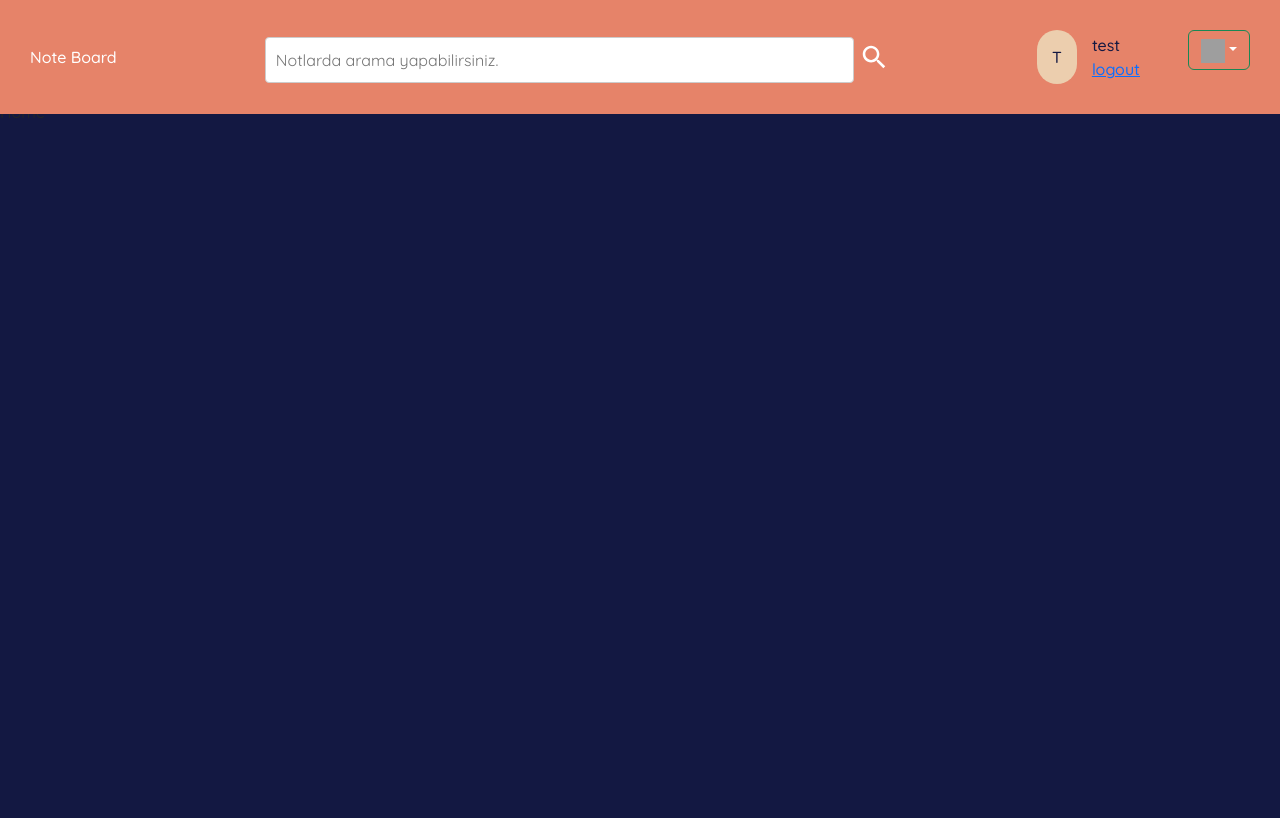
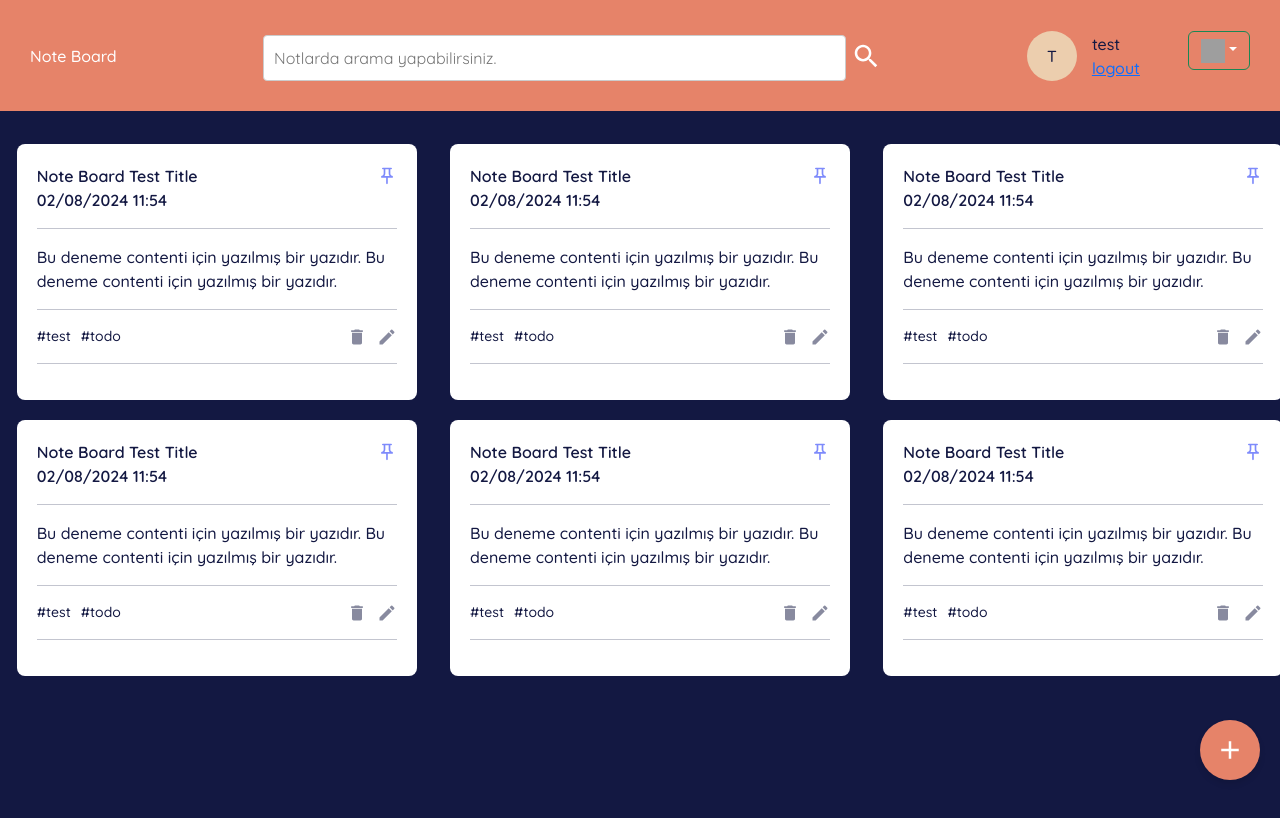
Before and after one commit to aliergul/note-board-app, a React (Create React App) app in the folder frontend/: page /dashboard in a window 1280 px wide. Shown: the top 818 px of the page. Built offline with nearby package versions, Linux system fonts and the light colour scheme; grey boxes are pictures that could not be loaded.

Commit message:
basic dashboard design for start

```diff
--- a/frontend/package.json
+++ b/frontend/package.json
@@ -8,6 +8,7 @@
     "@testing-library/user-event": "^13.5.0",
     "bootstrap": "^5.3.3",
     "i18next": "^23.12.2",
+    "moment": "^2.30.1",
     "react": "^18.3.1",
     "react-bootstrap": "^2.10.4",
     "react-dom": "^18.3.1",
--- /dev/null
+++ b/frontend/src/components/NoteCard.js
@@ -0,0 +1,54 @@
+import moment from "moment";
+import React from "react";
+// import { useTranslation } from "react-i18next";
+import { MdDelete, MdEdit, MdOutlinePushPin } from "react-icons/md";
+
+const NoteCard = ({
+  title,
+  date,
+  content,
+  tags,
+  isPinned,
+  handlePinNote,
+  handleEdit,
+  handleDelete,
+}) => {
+  //   const { t } = useTranslation();
+
+  return (
+    <div className="dashboard-container">
+      <div className="dashboard-item">
+        <div className="dashboard-item-header">
+          <div className="dashboard-header-content">
+            <span>{title}</span>
+            <MdOutlinePushPin
+              size={20}
+              className="pin-button"
+              color={`${isPinned ? "#0019F8" : "#131842"}`}
+            />
+          </div>
+          <span>{moment(date * 1000).format("DD/MM/YYYY HH:mm")}</span>
+        </div>
+        <hr />
+        <p>{content}</p>
+        <hr />
+
+        <div className="dashboard-item-footer">
+          <div className="tags">
+            {tags.map((tag, i) => (
+              <span key={i}>#{tag}</span>
+            ))}
+          </div>
+          <div className="footer-buttons">
+            <MdDelete size={20} />
+            <MdEdit size={20} />
+          </div>
+        </div>
+
+        <hr />
+      </div>
+    </div>
+  );
+};
+
+export default NoteCard;
--- a/frontend/src/pages/Home/Home.js
+++ b/frontend/src/pages/Home/Home.js
@@ -1,7 +1,77 @@
 import React from "react";
+import NoteCard from "../../components/NoteCard";
+import { MdAdd } from "react-icons/md";
 
 const Home = () => {
-  return <div>Home</div>;
+  return (
+    <>
+      <div className="dashboard-content">
+        <NoteCard
+          title="Note Board Test Title"
+          date={1722599696}
+          content="Bu deneme contenti için yazılmış bir yazıdır. Bu deneme contenti için yazılmış bir yazıdır."
+          tags={["test", "todo"]}
+          isPinned={true}
+          handlePinNote={() => {}}
+          handleEdit={() => {}}
+          handleDelete={() => {}}
+        />
+        <NoteCard
+          title="Note Board Test Title"
+          date={1722599696}
+          content="Bu deneme contenti için yazılmış bir yazıdır. Bu deneme contenti için yazılmış bir yazıdır."
+          tags={["test", "todo"]}
+          isPinned={true}
+          handlePinNote={() => {}}
+          handleEdit={() => {}}
+          handleDelete={() => {}}
+        />
+        <NoteCard
+          title="Note Board Test Title"
+          date={1722599696}
+          content="Bu deneme contenti için yazılmış bir yazıdır. Bu deneme contenti için yazılmış bir yazıdır."
+          tags={["test", "todo"]}
+          isPinned={true}
+          handlePinNote={() => {}}
+          handleEdit={() => {}}
+          handleDelete={() => {}}
+        />
+        <NoteCard
+          title="Note Board Test Title"
+          date={1722599696}
+          content="Bu deneme contenti için yazılmış bir yazıdır. Bu deneme contenti için yazılmış bir yazıdır."
+          tags={["test", "todo"]}
+          isPinned={true}
+          handlePinNote={() => {}}
+          handleEdit={() => {}}
+          handleDelete={() => {}}
+        />
+        <NoteCard
+          title="Note Board Test Title"
+          date={1722599696}
+          content="Bu deneme contenti için yazılmış bir yazıdır. Bu deneme contenti için yazılmış bir yazıdır."
+          tags={["test", "todo"]}
+          isPinned={true}
+          handlePinNote={() => {}}
+          handleEdit={() => {}}
+          handleDelete={() => {}}
+        />
+        <NoteCard
+          title="Note Board Test Title"
+          date={1722599696}
+          content="Bu deneme contenti için yazılmış bir yazıdır. Bu deneme contenti için yazılmış bir yazıdır."
+          tags={["test", "todo"]}
+          isPinned={true}
+          handlePinNote={() => {}}
+          handleEdit={() => {}}
+          handleDelete={() => {}}
+        />
+      </div>
+      <div className="dashboard-content-add">
+        <MdAdd size={30} />
+      </div>
+    </>
+  );
 };
 
 export default Home;
--- a/frontend/src/styles/main.css
+++ b/frontend/src/styles/main.css
@@ -41,7 +41,7 @@ html,
 
 /* Main content area */
 .content {
-  margin-top: 100px; /* Header yüksekliği kadar boşluk bırak */
+  margin-top: 114px;
 }
 
 /* Login-SignUp Form */
@@ -49,7 +49,7 @@ html,
   display: flex;
   justify-content: center;
   align-items: center;
-  height: calc(100vh - 160px); /* Header yüksekliği ve padding düşülmüş hali */
+  height: calc(100vh - 160px);
 }
 
 .login-form {
@@ -147,7 +147,9 @@ html,
   align-items: center;
   justify-content: center;
   background-color: #ecceae;
-  border-radius: 9999px;
+  border-radius: 50%;
+  width: 50px;
+  height: 50px;
   padding: 15px;
   color: #131842;
 }
@@ -186,3 +188,117 @@ html,
   cursor: pointer;
   border: none;
 }
+
+/* Dashboard */
+.dashboard-content {
+  display: flex;
+  align-items: start;
+  justify-content: space-around;
+  flex-wrap: wrap;
+  gap: 20px;
+  padding: 20px 0 0 0;
+}
+
+.dashboard-content-add {
+  position: fixed;
+  bottom: 20px;
+  right: 20px;
+  display: flex;
+  justify-content: center;
+  align-items: center;
+  width: 60px;
+  height: 60px;
+  background-color: #e68369;
+  border-radius: 50%;
+  color: #fff;
+  cursor: pointer;
+  box-shadow: 0 4px 6px rgba(0, 0, 0, 0.1);
+  transition: box-shadow 0.3s ease;
+}
+
+.dashboard-content-add:hover {
+  box-shadow: 0 20px 40px -10px rgba(255, 255, 255, 0.3),
+    0 0px 15px -5px rgba(255, 255, 255, 0.3);
+}
+
+.dashboard-content-add svg {
+  width: 30px;
+  height: 30px;
+}
+
+.dashboard-container {
+  display: flex;
+  position: relative;
+  color: #fff;
+  left: 10px;
+  top: 10px;
+}
+
+.dashboard-item {
+  background-color: #fff;
+  padding: 20px;
+  border-radius: 8px;
+  color: #131842;
+  width: 25rem;
+  transition: box-shadow 0.3s ease; /* Hover geçişi için animasyon ekledik */
+}
+
+.dashboard-item:hover {
+  box-shadow: 0 20px 40px -10px rgba(255, 255, 255, 0.3),
+    0 0px 15px -5px rgba(255, 255, 255, 0.3);
+}
+
+.dashboard-item-header {
+  display: flex;
+  flex-direction: column;
+  font-weight: 600;
+}
+
+.dashboard-header-content {
+  display: flex;
+  justify-content: space-between;
+  align-items: center;
+}
+
+.pin-button {
+  cursor: pointer;
+  opacity: 0.5;
+  transition: opacity 0.3s ease;
+}
+.pin-button:hover {
+  cursor: pointer;
+  opacity: 1;
+}
+
+.tags {
+  display: flex;
+  gap: 10px;
+  font-size: 14px;
+}
+
+.dashboard-item-footer {
+  display: flex;
+  align-items: center;
+  justify-content: space-between;
+}
+
+.footer-buttons {
+  display: flex;
+  gap: 10px;
+}
+
+.footer-buttons svg {
+  cursor: pointer;
+  opacity: 0.5;
+  transition: opacity 0.3s ease;
+}
+.footer-buttons svg:hover {
+  opacity: 1;
+}
+
+hr {
+  margin-top: 1rem;
+  margin-bottom: 1rem;
+  border: 0;
+  border-top: 1px solid rgba(0, 0, 0, 0.1);
+}
```
Also changed, not shown: 1 other file (tests, documents, lock files or other folders).
